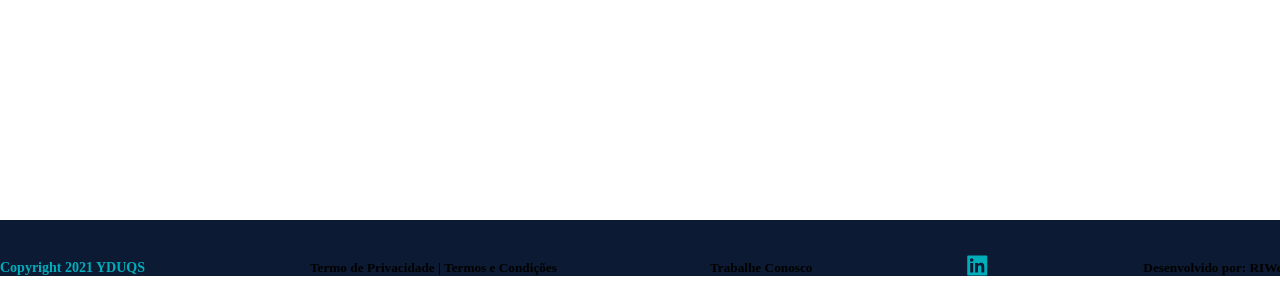
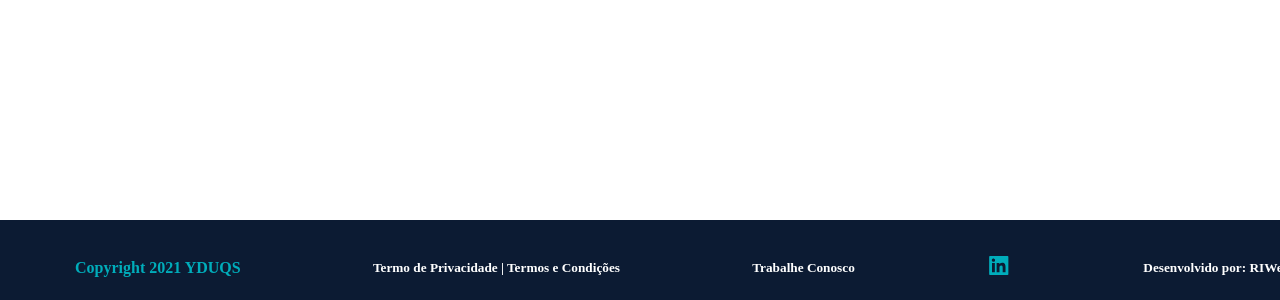
Before and after one commit to leonardojcpg/frontEndChallenge, a React (Vite) app: page / in a window 1280 px wide. Shown: the part 1859-2159 px from the top of the page. Built offline with nearby package versions, Linux system fonts and the light colour scheme.

Commit message:
feat: Finishing footer

```diff
--- a/src/Components/Footer/index.jsx
+++ b/src/Components/Footer/index.jsx
@@ -14,13 +14,11 @@ export const Footer = () => {
         <div className="workWithUs">
           <h5>Trabalhe Conosco</h5>
         </div>
-        <div className="linkedinIcon">
+        <div className="linkedinLogo">
           <img src={linkedinLogo} alt="" />
         </div>
         <div className="devFor">
-          <h5>
-            Desenvolvido por: <span>RIWeb</span>
-          </h5>
+          <h5>Desenvolvido por: <span>RIWeb</span></h5>
         </div>
       </div>
     </div>
--- a/src/Components/Footer/style.css
+++ b/src/Components/Footer/style.css
@@ -1,32 +1,27 @@
-.footer-container{
-    background-color: #0c1b33;
-    width: 1440px;
-    height: 56px;
+.footer-container {
+    background-color: #0C1B33;
+    font-family: "Brandon Text";
+    font-weight: 390;
+    height: 80px;
     margin-top: 1984px;
-    display: flex;
-}
+  }
 
-.container-content{
-    align-items: center;
-    display: flex;
+  .container-content {
+    color: #fff;
     width: 1290px;
     height: 24px;
-    top: 16px;
-    left: 75px;
-    bottom: 16px;
+    display: flex;
+    flex-wrap: wrap;
     justify-content: space-between;
-}
+    align-items: center;
+  }
 
-.copyright{
-    width: 157px;
+  .container-content h4{
+    margin-left: 75px;
+    color: #00ADBB;
+  }
+
+  .linkedinLogo img {
+    width: 24px;
     height: 24px;
-    font-family: 'Brandon Text';
-    font-size: 14px;
-    line-height: 24px;
-    display: flex;
-    align-items: center;
-    color: #00ADBB;
-    flex: none;
-    order: 0;
-    flex-grow: 0;
-}
+  }
```
